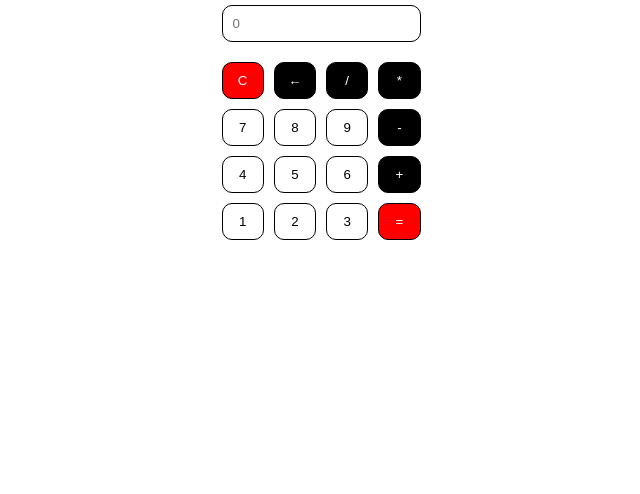
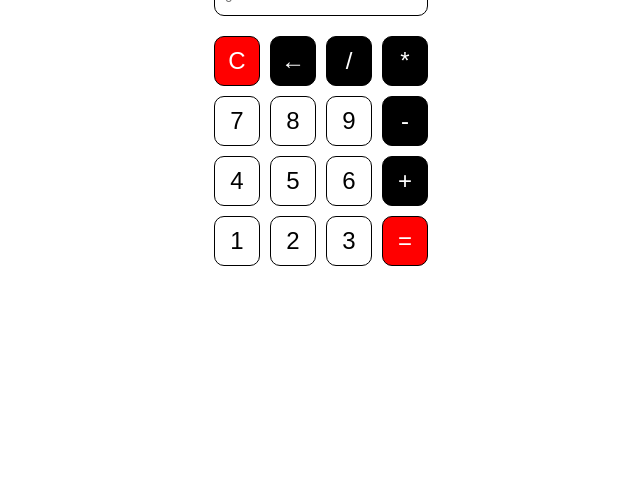
Before and after one commit to DhimmarSmit/Calculator, a plain HTML site: page index.html in a window 1280 px wide. Shown: the part 306-800 px from the top of the page, without its empty margins (319-959 px from the left). Drawn offline with Linux system fonts and the light colour scheme.

Commit message:
Add files via upload

```diff
--- a/style.css
+++ b/style.css
@@ -32,6 +32,7 @@ body{
 
 input{
     padding:10px;
+    width: 100%;
     background:white;
     border:1px solid black;
     margin-bottom: 20px;
@@ -50,6 +51,7 @@ button{
     padding:10px;
     border-radius: 10px;
     cursor: pointer;
+    font-size: 1.5rem;
 }
 
 #clear, #equals{
```
